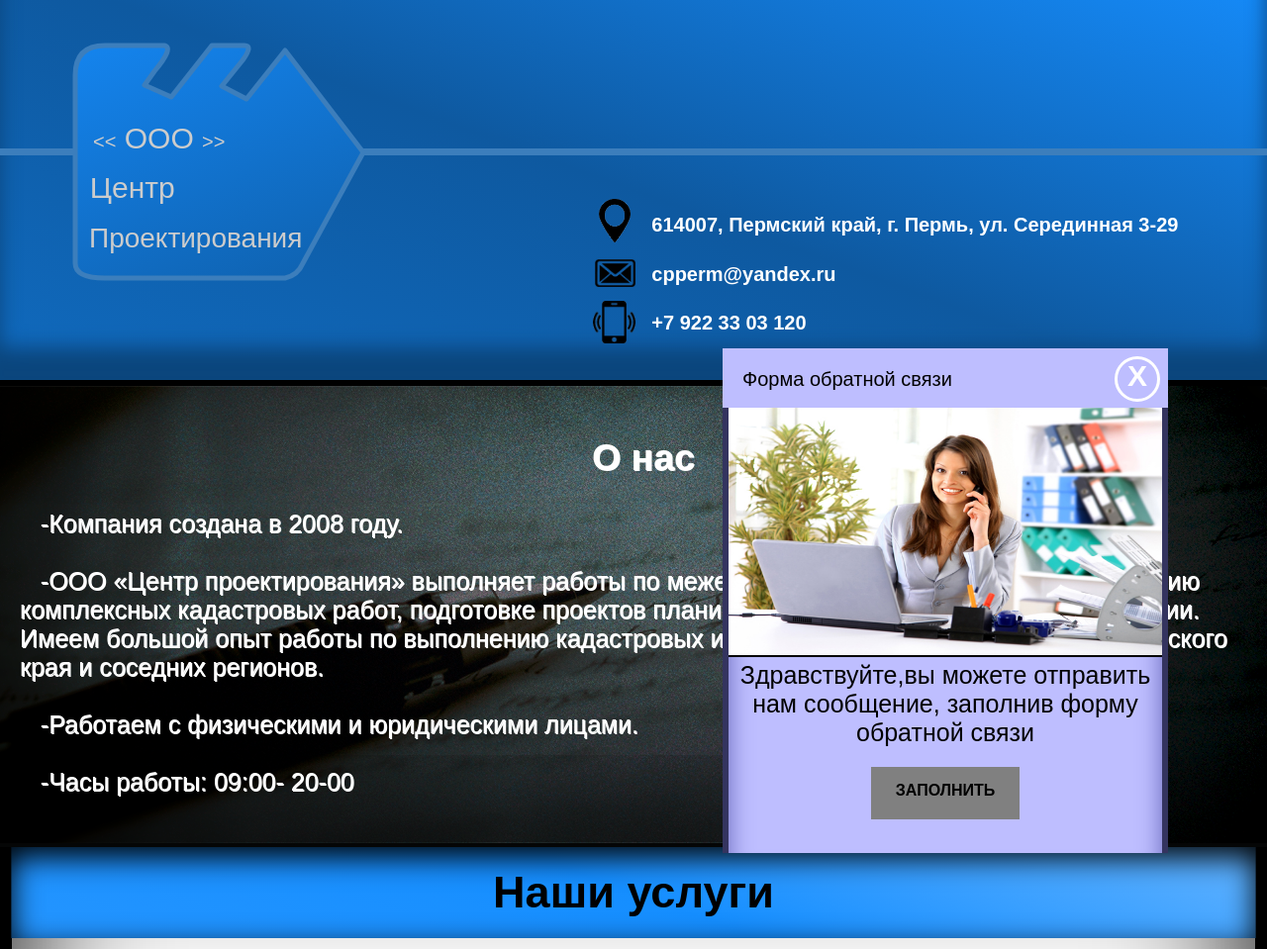
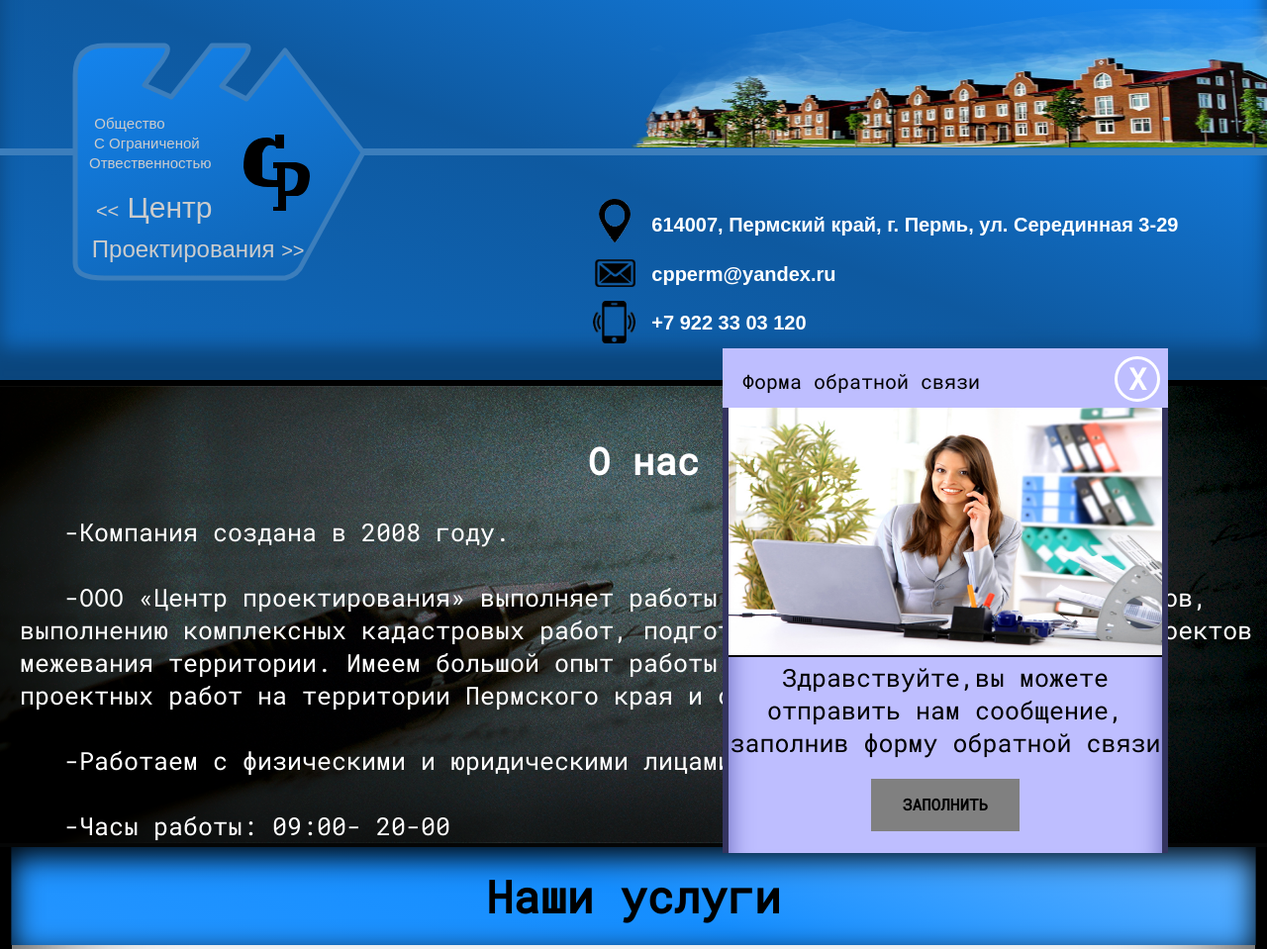
Before and after one commit to ynoplanetashka/ynoplanetashka.github.io, a PHP site: page /example.html in a window 1280 px wide. Shown: the top 959 px of the page at 99% size. Run offline with PHP 8.4, Linux system fonts and the light colour scheme.

Commit message:
unreal update1223

```diff
--- a/web-sait_father/contents.css
+++ b/web-sait_father/contents.css
@@ -1,9 +1,8 @@
-
 
 body{
   background: url('background-background.png') white;
   overflow-x:hidden;
-  font-family:sans-serif;
+  font-family:Roboto Mono;
   padding:0;
   margin:0;
 }
@@ -46,6 +45,19 @@ header .text{
   bottom: 5%;
 }
 
+.text43209483290::before{
+  content:'';
+  position:absolute;
+  display:block;
+  background:url('back-dacha.png');
+  background-position: center center;
+  background-size: 100% 100%;
+  background-repeat: no-repeat;
+  width: 672px;
+  height: 140px;
+  top: -180px;
+  left: -50px;
+}
 .logo{
   transition: .3s;
   position:relative;
@@ -276,7 +288,6 @@ header .text{
   color:white;
   padding: 20px 0 0 20px;
   font-size: 25px;
-  text-shadow: 1px 1px white;
 }
 
 .special .information .information-text::selection{
--- a/web-sait_father/contents_media.css
+++ b/web-sait_father/contents_media.css
@@ -89,6 +89,9 @@
 }
 
 @media (max-width: 1075px) {
+  .text43209483290::before{
+    display:none !important;
+  }
   .image_sertificat{
     width: 80%;
     height: auto;
--- a/web-sait_father/example.html
+++ b/web-sait_father/example.html
@@ -5,8 +5,15 @@
     <title>Центр проектирования</title>
     <link rel="stylesheet" href="contents.css">
     <link rel="stylesheet" href="contents_media.css">
+    <link rel="stylesheet" href="fonts.css">
     <link rel="shortcut icon" href="logo.png" type="image.png">
     <meta name="viewport" content="width=device-width, initial-scale=1">
+
+    <style>
+@import url('https://fonts.googleapis.com/css?family=Jua');
+</style>
+
+
   </head>
   <body>
     <div id="i489320480932"></div>
@@ -41,6 +48,7 @@
   <!-- <a href="#" class="logo-src"> -->
   <div class="logo-src clear-fix">
     <!-- <img src="logo.png" class="logo"> -->
+    <!-- <img src="logo2.png" alt="" class="logo"> -->
     <svg class="logo" id="i5802948320984903280">
       <defs>
         <linearGradient id="482309489023" x1="0" y1="0" x2="100%" y2="200%">
@@ -50,14 +58,22 @@
 
       </defs>
 
-      <path id="p480239482903849023" fill="url(#482309489023)" stroke="#3C7EBC" stroke-linecap="square" stroke-linejoin="round" x="50" y="50" stroke-width="5px" d="M0, 110 V 30 Q0, 0 30, 0 L90,0 Q100,2 80,26 L70,40 97, 52 138, 0 171,0 Q 180,0 169,15 L 148,41 173, 54 212,5 291,108 230, 220 Q 225,232 212,235 L30,235 Q 0,235 0,220z"/ style="transform:translateX(6px) translateY(6px);"/>
+      <path id="p480239482903849023" fill="
+  url('#482309489023')
+
+      " stroke="#3C7EBC" stroke-linecap="square" stroke-linejoin="round" x="50" y="50" stroke-width="5px" d="M0, 110 V 30 Q0, 0 30, 0 L90,0 Q100,2 80,26 L70,40 97, 52 138, 0 171,0 Q 180,0 169,15 L 148,41 173, 54 212,5 291,108 230, 220 Q 225,232 212,235 L30,235 Q 0,235 0,220z"/ style="transform:translateX(6px) translateY(6px);"/>
         <text fill="#ccc" x="20" y="110" font-size="30" font-family="sans-serif" id="p48023948290384902323">
-          	<tspan font-size="20" >&#60;&#60;</tspan>
-              OOO
+<tspan font-size="15" dx="0" dy="-20">Общество</tspan>
+<tspan font-size="15" dx="-80" dy="20">С Ограниченой</tspan>
+<tspan font-size="15" dx="-120" dy="20">Отвественностью</tspan>
+           <tspan dx="-125" dy="50" >
+<tspan font-size="20" >&#60;&#60;</tspan>
+             Центр</tspan>
+           <tspan dx="-130" dy="40" font-size="24">Проектирования
               <tspan font-size="20" >&#62;&#62;</tspan>
-           <tspan dx="-145" dy="50" >Центр</tspan>
-           <tspan dx="-95" dy="50" font-size="28">Проектирования</tspan>
+           </tspan>
         </text>
+        <path fill="black" fill-rule="evenodd" stroke-width='0px' stroke="red" d="M200, 99 q-24, 0 -24, 30 2,20 25,20 h10 v20 h-5 v4 h13 v-15 h12 q11,-3 12,-20 0,-12 -14,-14 h-23 v6 h4 v12 q-15,0 -15,-4 v-23 q3,-10 10,-8 4,0 4,3 h8 v-14 h-9 v7 Q205,99 200,99 M218, 130 v23 q13,1 13,-15 0,-8 -13,-8 "/>
     </svg>
     </div>
   <!-- </a> -->
--- /dev/null
+++ b/web-sait_father/fonts.css
@@ -0,0 +1 @@
+@import url('https://fonts.googleapis.com/css?family=Jua|Roboto+Mono');
```
Also changed, not shown: web-sait_father/back-dacha.png (added), web-sait_father/logo2.png (added).
